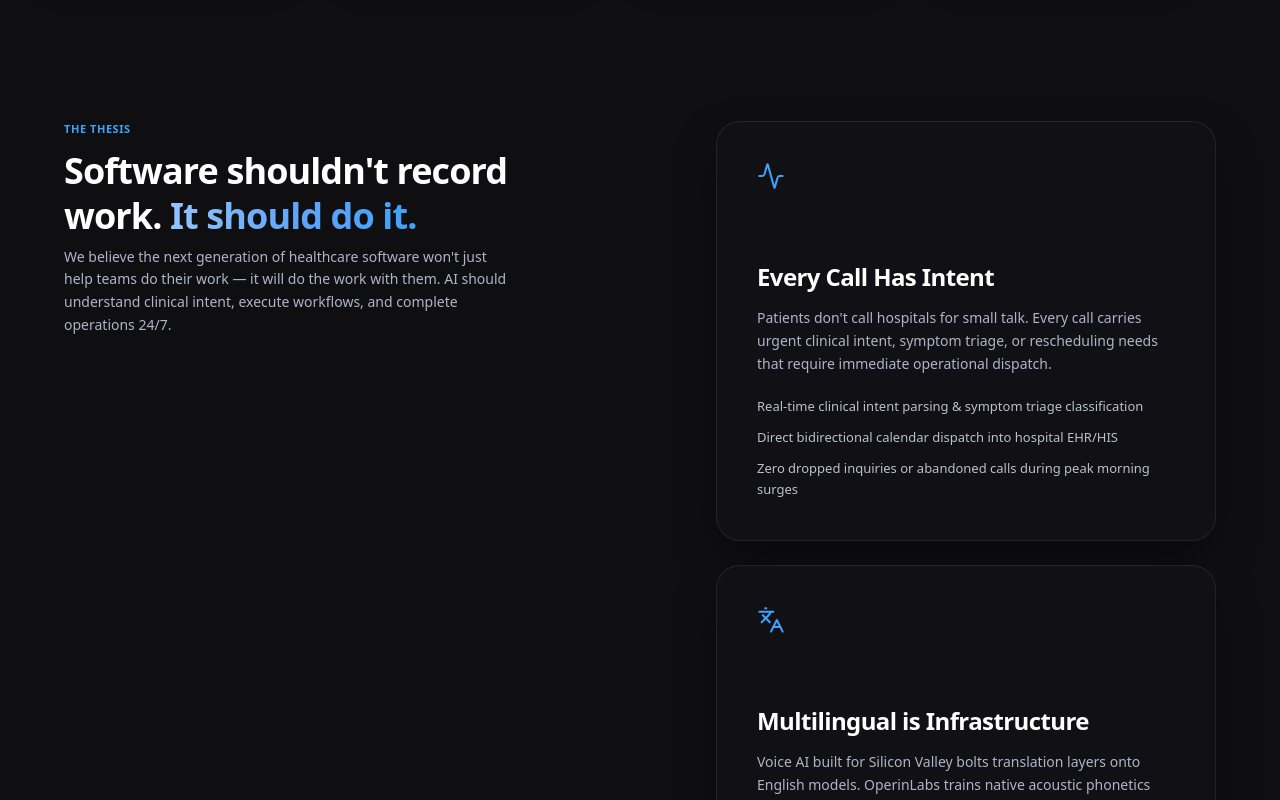
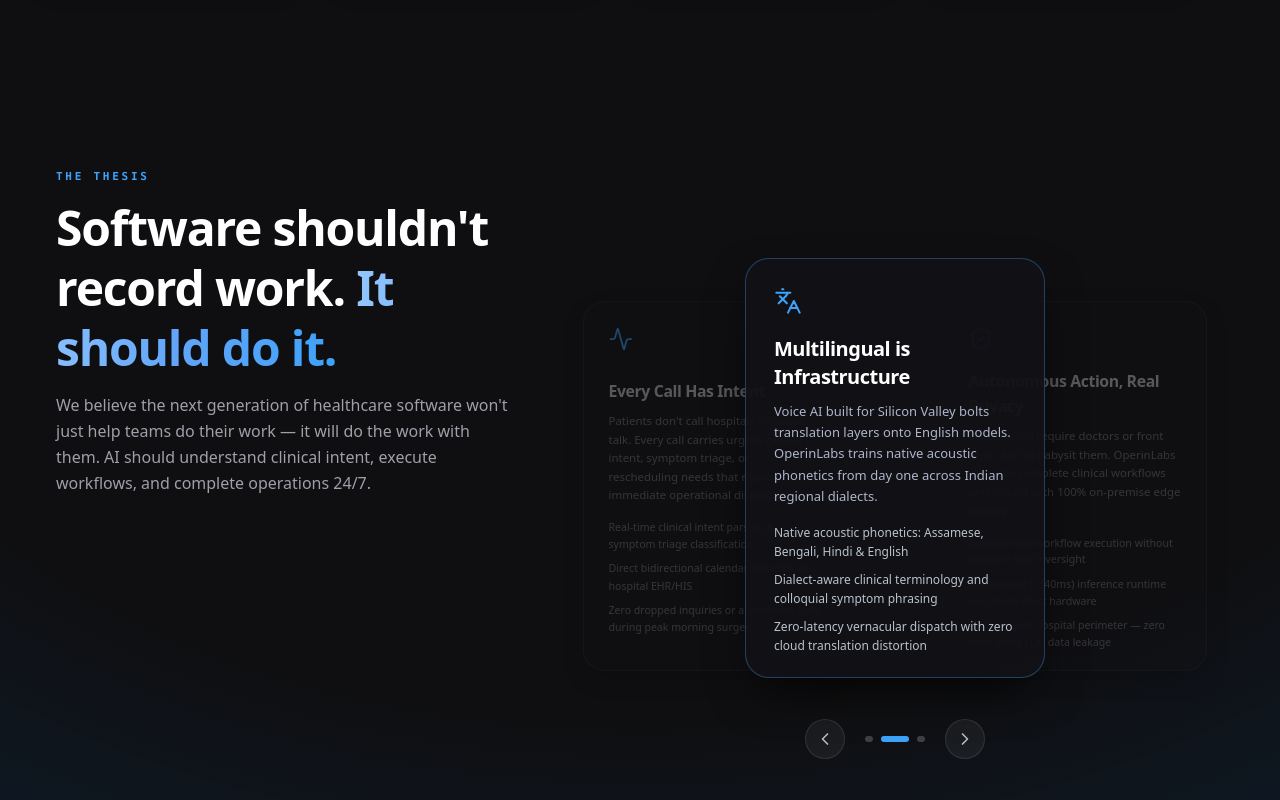
Before and after one commit to shiwangi-upadhyay/OperinLabs, a Next.js app: page / in a window 1280 px wide. Shown: the part 5820-6620 px from the top of the page. Built offline with nearby package versions, Linux system fonts and the light colour scheme.

Commit message:
feat: replace static thesis cards with circular carousel component

```diff
--- a/src/components/thesis/thesis-section.tsx
+++ b/src/components/thesis/thesis-section.tsx
@@ -1,18 +1,10 @@
 "use client"
 
 import React from "react"
-import { motion } from "framer-motion"
 import { Activity, Languages, ShieldCheck } from "lucide-react"
+import { CircularCarousel, type CarouselItem } from "@/components/ui/circular-carousel"
 
-interface ThesisPillar {
-  id: string
-  title: string
-  description: string
-  icon: React.ComponentType<{ className?: string }>
-  highlights: string[]
-}
-
-const THESIS_ITEMS: ThesisPillar[] = [
+const THESIS_ITEMS: CarouselItem[] = [
   {
     id: "1",
     title: "Every Call Has Intent",
@@ -55,77 +47,37 @@ export function ThesisSection() {
   return (
     <section
       id="thesis"
-      className="relative w-full shrink-0 flex-none bg-[#0F0F11] text-[#EEF0F6] pt-10 sm:pt-14 lg:pt-16 pb-16 sm:pb-24 px-6 sm:px-12 lg:px-16 overflow-x-clip"
+      aria-label="The Thesis"
+      className="relative w-full bg-[#0F0F11] text-[#EEF0F6] min-h-screen lg:min-h-[100dvh] flex flex-col justify-start pt-20 sm:pt-28 pb-16 sm:pb-24 px-6 sm:px-10 lg:px-14 overflow-hidden"
       style={{
         background:
           "radial-gradient(125% 125% at 50% 20%, #0F0F11 50%, #3ca2fa33 100%)",
       }}
     >
-      {/* Ambient Lighting Accents matching Footer */}
+      {/* Ambient Lighting Accents */}
       <div className="absolute top-1/4 left-1/3 -translate-x-1/2 -translate-y-1/2 w-[780px] h-[480px] rounded-full bg-[#3ca2fa]/[0.05] blur-[170px] pointer-events-none -z-10" />
       <div className="absolute bottom-20 right-10 w-[500px] h-[500px] rounded-full bg-[#3ca2fa]/[0.04] blur-[150px] pointer-events-none -z-10" />
 
-      <div className="max-w-[1360px] mx-auto grid grid-cols-1 lg:grid-cols-12 gap-8 lg:gap-12 items-start">
-        {/* ── LEFT COLUMN: STICKY MASTHEAD (Exact colors matching The Workforce & Footer) ── */}
-        <div className="lg:col-span-5 lg:sticky lg:top-28 flex flex-col items-start">
-          <div className="mb-2.5 text-[11px] font-semibold tracking-wider text-[#3ca2fa] uppercase">
-            The thesis
+      <div className="max-w-[1440px] mx-auto grid grid-cols-1 lg:grid-cols-12 gap-10 lg:gap-14 items-start w-full">
+        {/* ── LEFT: HEADING (Anchored firmly at the top-left of the section) ── */}
+        <div className="lg:col-span-5 flex flex-col items-start pt-0">
+          <div className="mb-3 text-[11px] font-mono font-bold tracking-[0.25em] text-[#3ca2fa] uppercase">
+            THE THESIS
           </div>
-          <h2 className="text-2xl sm:text-3xl lg:text-4xl font-extrabold tracking-tight text-white leading-tight">
+          <h2 className="text-3xl sm:text-4xl lg:text-5xl font-extrabold tracking-tight text-white leading-tight">
             Software shouldn't record work.{" "}
             <span className="bg-gradient-to-r from-[#93c5fd] via-[#60a5fa] to-[#3ca2fa] bg-clip-text text-transparent">
               It should do it.
             </span>
           </h2>
-          <p className="mt-2 text-xs sm:text-sm text-[#AEB5CA] leading-relaxed max-w-xl">
+          <p className="mt-3.5 text-sm sm:text-base text-zinc-400 font-normal leading-relaxed max-w-xl">
             We believe the next generation of healthcare software won't just help teams do their work — it will do the work with them. AI should understand clinical intent, execute workflows, and complete operations 24/7.
           </p>
         </div>
 
-        {/* ── RIGHT COLUMN: VERTICALLY SCROLLABLE CARDS (Reduced width, reasonable vertical gaps) ── */}
-        <div className="lg:col-span-7 flex flex-col items-start lg:items-end gap-5 sm:gap-6">
-          {THESIS_ITEMS.map((item) => {
-            const Icon = item.icon
-            return (
-              <motion.div
-                key={item.id}
-                tabIndex={0}
-                role="article"
-                initial={{ opacity: 0, y: 32 }}
-                whileInView={{ opacity: 1, y: 0 }}
-                viewport={{ once: true, margin: "-60px" }}
-                transition={{ duration: 0.6, ease: [0.16, 1, 0.3, 1] }}
-                className="w-full max-w-[500px] relative flex flex-col justify-between min-h-[380px] sm:min-h-[420px] rounded-3xl border border-white/[0.08] bg-[#121217]/85 p-7 sm:p-9 lg:p-10 shadow-[0_20px_50px_-15px_rgba(0,0,0,0.65)] hover:border-[#3ca2fa]/30 focus:border-[#3ca2fa]/30 focus:outline-none transition-colors duration-300"
-              >
-                {/* Minimal line icon in electric blue, directly on card */}
-                <div className="mb-12 sm:mb-16">
-                  <Icon className="size-7 text-[#3ca2fa] stroke-[1.75]" />
-                </div>
-
-                {/* Body Content with clean, balanced spacing */}
-                <div className="w-full flex flex-col">
-                  <h3 className="text-xl sm:text-2xl font-bold tracking-tight text-white mb-3.5 leading-snug">
-                    {item.title}
-                  </h3>
-                  <p className="text-sm text-[#AEB5CA] leading-relaxed mb-5 font-normal">
-                    {item.description}
-                  </p>
-
-                  {/* Highlights Bullet List without tick icons */}
-                  <div className="flex flex-col gap-2.5">
-                    {item.highlights.map((point, pIdx) => (
-                      <p
-                        key={pIdx}
-                        className="text-xs sm:text-[13px] text-[#CBD5E1]/90 leading-relaxed"
-                      >
-                        {point}
-                      </p>
-                    ))}
-                  </div>
-                </div>
-              </motion.div>
-            )
-          })}
+        {/* ── RIGHT: CARDS (Balanced vertically with equal top and bottom margins) ── */}
+        <div className="lg:col-span-7 flex flex-col items-center justify-center w-full pt-6 sm:pt-10 lg:pt-16">
+          <CircularCarousel items={THESIS_ITEMS} />
         </div>
       </div>
     </section>
--- a/src/components/ui/circular-carousel.tsx
+++ b/src/components/ui/circular-carousel.tsx
@@ -1,8 +1,8 @@
 "use client"
 
-import React, { useCallback, useEffect, useMemo, useRef, useState } from "react"
+import React, { useCallback, useEffect, useRef, useState } from "react"
 import { motion } from "framer-motion"
-import { ChevronLeft, ChevronRight, Check } from "lucide-react"
+import { ChevronLeft, ChevronRight } from "lucide-react"
 import { cn } from "@/lib/utils"
 
 export interface CarouselItem {
@@ -10,7 +10,7 @@ export interface CarouselItem {
   title: string
   description: string
   tag?: string
-  badge?: string
+  icon?: React.ComponentType<{ className?: string }>
   highlights?: string[]
 }
 
@@ -30,48 +30,31 @@ function getItemPosition(
   radiusX: number,
   radiusY: number
 ) {
-  // Compute circular difference in range [-total/2, total/2]
   let diff = (index - activeIndex) % total
   if (diff > total / 2) diff -= total
   if (diff < -total / 2) diff += total
 
   const absDiff = Math.abs(diff)
 
-  // 1. Center active card (slot 0)
   if (absDiff === 0) {
     return {
       x: 0,
       y: 0,
       scale: 1,
       opacity: 1,
-      zIndex: 30,
+      zIndex: 25,
       pointerEvents: "auto" as const,
     }
   }
 
-  // 2. Immediate flanking neighbors (slots -1 and +1)
-  if (absDiff <= 1) {
   const sign = Math.sign(diff)
   return {
     x: sign * radiusX,
     y: radiusY,
     scale: 0.88,
-      opacity: 0.45,
-      zIndex: 15,
+    opacity: 0.38,
+    zIndex: 10,
     pointerEvents: "auto" as const,
-    }
-  }
-
-  // 3. Offstage buffer cards (slots <= -2 or >= +2)
-  // Completely silent and invisible (opacity: 0) to ensure smooth wrapping
-  const sign = Math.sign(diff || 1)
-  return {
-    x: sign * radiusX * 1.35,
-    y: radiusY * 1.5,
-    scale: 0.65,
-    opacity: 0,
-    zIndex: 0,
-    pointerEvents: "none" as const,
   }
 }
 
@@ -83,36 +66,27 @@ export function CircularCarousel({
   autoPlayInterval = 5000,
   className,
 }: CircularCarouselProps) {
-  const [internalTrackIndex, setInternalTrackIndex] = useState(0)
+  const [internalIndex, setInternalIndex] = useState(0)
   const [isHovered, setIsHovered] = useState(false)
-  const [radii, setRadii] = useState({ rx: 420, ry: 30, w: 380, h: 460 })
+  const [radii, setRadii] = useState({ rx: 170, ry: 18, w: 290, h: 420 })
   const intervalRef = useRef<ReturnType<typeof setInterval> | null>(null)
   const containerRef = useRef<HTMLDivElement | null>(null)
 
-  // For 3 items, create a 6-item virtual loop to provide silent offstage wrapping buffers
-  const trackItems = useMemo(() => {
-    if (items.length === 3) {
-      return [
-        ...items.map(item => ({ ...item, virtualId: `${item.id}-a`, originalIndex: items.indexOf(item) })),
-        ...items.map(item => ({ ...item, virtualId: `${item.id}-b`, originalIndex: items.indexOf(item) })),
-      ]
-    }
-    return items.map((item, idx) => ({ ...item, virtualId: item.id, originalIndex: idx }))
-  }, [items])
+  const activeIndex = controlledIndex ?? internalIndex
+  const total = items.length
 
-  const total = trackItems.length
-  const trackIndex = controlledIndex !== undefined ? controlledIndex : internalTrackIndex
-
-  // Responsive radii and vertically longer card dimensions
+  // Sized compactly to stay cleanly within the right column
   useEffect(() => {
     const updateRadii = () => {
       const w = window.innerWidth
-      if (w >= 1024) {
-        setRadii({ rx: 420, ry: 30, w: 380, h: 460 })
+      if (w >= 1280) {
+        setRadii({ rx: 180, ry: 18, w: 300, h: 420 })
+      } else if (w >= 1024) {
+        setRadii({ rx: 150, ry: 16, w: 280, h: 410 })
       } else if (w >= 640) {
-        setRadii({ rx: 320, ry: 24, w: 330, h: 430 })
+        setRadii({ rx: 130, ry: 14, w: 270, h: 400 })
       } else {
-        setRadii({ rx: 170, ry: 16, w: 290, h: 400 })
+        setRadii({ rx: 80, ry: 10, w: 240, h: 380 })
       }
     }
     updateRadii()
@@ -121,35 +95,18 @@ export function CircularCarousel({
   }, [])
 
   const goTo = useCallback(
-    (targetOriginalIndex: number) => {
-      setInternalTrackIndex(current => {
-        const currentOriginal = current % items.length
-        let diff = targetOriginalIndex - currentOriginal
-        if (diff > items.length / 2) diff -= items.length
-        if (diff < -items.length / 2) diff += items.length
-        const nextIndex = ((current + diff) % total + total) % total
-        onActiveChange?.(targetOriginalIndex)
-        return nextIndex
-      })
+    (index: number) => {
+      const newIndex = ((index % total) + total) % total
+      if (controlledIndex === undefined) {
+        setInternalIndex(newIndex)
+      }
+      onActiveChange?.(newIndex)
     },
-    [items.length, total, onActiveChange],
+    [total, controlledIndex, onActiveChange],
   )
 
-  const next = useCallback(() => {
-    setInternalTrackIndex(current => {
-      const nextIdx = (current + 1) % total
-      onActiveChange?.(nextIdx % items.length)
-      return nextIdx
-    })
-  }, [total, items.length, onActiveChange])
-
-  const prev = useCallback(() => {
-    setInternalTrackIndex(current => {
-      const prevIdx = (current - 1 + total) % total
-      onActiveChange?.(prevIdx % items.length)
-      return prevIdx
-    })
-  }, [total, items.length, onActiveChange])
+  const next = useCallback(() => goTo(activeIndex + 1), [activeIndex, goTo])
+  const prev = useCallback(() => goTo(activeIndex - 1), [activeIndex, goTo])
 
   useEffect(() => {
     if (!autoPlay || isHovered) return
@@ -169,9 +126,18 @@ export function CircularCarousel({
     return () => el?.removeEventListener("keydown", handler)
   }, [next, prev])
 
+  const handleCardClick = (index: number) => {
+    let diff = (index - activeIndex) % total
+    if (diff > total / 2) diff -= total
+    if (diff < -total / 2) diff += total
+
+    if (diff === 1) next()
+    else if (diff === -1) prev()
+    else goTo(index)
+  }
+
   const halfW = radii.w / 2
   const halfH = radii.h / 2
-  const activeOriginalIndex = trackIndex % items.length
 
   return (
     <div
@@ -187,40 +153,16 @@ export function CircularCarousel({
         className,
       )}
     >
-      {/* 1. Diffuse Floor Glow Pool Underneath Track */}
-      <div
-        className="absolute top-1/2 left-1/2 -translate-x-1/2 -translate-y-1/2 w-full max-w-5xl h-64 rounded-full pointer-events-none -z-10"
-        style={{
-          background:
-            "radial-gradient(ellipse at center, rgba(37,99,235,0.18) 0%, rgba(37,99,235,0.03) 55%, transparent 75%)",
-          filter: "blur(52px)",
-        }}
-      />
-
-      {/* 2. Panoramic Horizon Stage with Vertically Longer Cards */}
-      <div className="relative h-[500px] sm:h-[530px] lg:h-[560px] w-full max-w-6xl">
-        {trackItems.map((item, i) => {
-          const pos = getItemPosition(i, trackIndex, total, radii.rx, radii.ry)
-          const isActive = pos.scale === 1
-
-          // Calculate offset relative to active card
-          let diff = (i - trackIndex) % total
-          if (diff > total / 2) diff -= total
-          if (diff < -total / 2) diff += total
-
-          const handleClick = () => {
-            if (diff === -1) prev()
-            else if (diff === 1) next()
-            else if (diff === 0) {
-              /* already active */
-            } else {
-              goTo(item.originalIndex)
-            }
-          }
+      {/* 3D Orbiting Stage */}
+      <div className="relative h-[440px] sm:h-[460px] lg:h-[470px] w-full max-w-2xl flex items-center justify-center overflow-visible">
+        {items.map((item, i) => {
+          const pos = getItemPosition(i, activeIndex, total, radii.rx, radii.ry)
+          const isActive = i === activeIndex
+          const Icon = item.icon
 
           return (
             <motion.div
-              key={item.virtualId}
+              key={item.id}
               animate={{
                 x: pos.x,
                 y: pos.y,
@@ -246,137 +188,118 @@ export function CircularCarousel({
             >
               <button
                 type="button"
-                onClick={handleClick}
+                onClick={() => handleCardClick(i)}
                 aria-label={item.title}
                 aria-selected={isActive}
                 role="option"
                 className={cn(
-                  "w-full h-full cursor-pointer flex flex-col justify-between rounded-2xl border p-6 sm:p-8 text-left transition-colors duration-200 select-none",
+                  "w-full h-full cursor-pointer flex flex-col justify-between rounded-3xl border p-6 sm:p-7 text-left transition-all duration-300 select-none",
                   isActive
-                    ? "border-blue-400/50 bg-gradient-to-b from-[#142038] via-[#0E1728] to-[#0A0E1A] shadow-[0_25px_60px_-12px_rgba(37,99,235,0.45),0_0_25px_rgba(59,130,246,0.22)]"
-                    : "border-white/[0.08] bg-gradient-to-b from-[#0F1524] to-[#0A0E1A] shadow-[0_12px_30px_-5px_rgba(0,0,0,0.55)] hover:border-white/20 hover:bg-[#121A2C]",
+                    ? "border-[#3ca2fa]/35 bg-[#121217]/95 shadow-[0_20px_50px_-15px_rgba(0,0,0,0.85)]"
+                    : "border-white/[0.08] bg-[#121217]/90 shadow-[0_10px_30px_-5px_rgba(0,0,0,0.5)] hover:border-white/20 hover:opacity-70",
                 )}
               >
-                {/* Header Tag - NO blue/green dots */}
-                <div className="flex items-center justify-between w-full">
-                  {item.tag && (
+                {/* Minimal line icon in electric blue, directly on card */}
+                {Icon && (
+                  <div className="mb-4 sm:mb-5">
+                    <Icon className="size-6 sm:size-7 text-[#3ca2fa] stroke-[1.75]" />
+                  </div>
+                )}
+
+                {item.tag && !Icon && (
                   <span
                     className={cn(
-                        "rounded-full px-3 py-1 text-[11px] font-mono font-semibold uppercase tracking-wider transition-colors duration-200",
+                      "rounded-full px-2.5 py-0.5 text-[10px] font-medium uppercase tracking-wider transition-colors mb-4 w-fit",
                       isActive
-                          ? "bg-blue-500/20 border border-blue-400/40 text-blue-300"
-                          : "bg-white/10 text-white/50 border border-white/10",
+                        ? "bg-[#3ca2fa]/15 text-[#3ca2fa] border border-[#3ca2fa]/30"
+                        : "bg-white/10 text-white/60 border border-white/5",
                     )}
                   >
                     {item.tag}
                   </span>
                 )}
-                </div>
 
-                {/* Body Content - Vertically elongated format */}
-                <div className="w-full my-auto py-2 flex flex-col">
+                {/* Body Content with balanced, sleek typography */}
+                <div className="w-full flex flex-col my-auto">
                   <h3
                     className={cn(
-                      "font-bold leading-tight transition-colors duration-200",
+                      "font-bold tracking-tight leading-snug mb-2 sm:mb-2.5 transition-colors",
                       isActive
-                        ? "text-white text-xl sm:text-2xl"
-                        : "text-white/75 text-lg sm:text-xl",
+                        ? "text-white text-lg sm:text-xl font-bold"
+                        : "text-white/80 text-base sm:text-lg",
                     )}
                   >
                     {item.title}
                   </h3>
                   <p
                     className={cn(
-                      "mt-3 text-xs sm:text-[13px] md:text-sm leading-relaxed transition-colors duration-200",
-                      isActive ? "text-[#CBD5E1]" : "text-[#717A8C]",
+                      "text-xs sm:text-[13px] leading-relaxed mb-3.5 sm:mb-4 transition-colors font-normal",
+                      isActive ? "text-[#AEB5CA]" : "text-zinc-500",
                     )}
                   >
                     {item.description}
                   </p>
 
-                  {/* Highlights Bullet List */}
+                  {/* Highlights Bullet List without tick icons */}
                   {item.highlights && item.highlights.length > 0 && (
-                    <div className="mt-5 flex flex-col gap-2.5">
-                      {item.highlights.map((point, idx) => (
-                        <div
-                          key={idx}
+                    <div className="flex flex-col gap-2">
+                      {item.highlights.map((point, pIdx) => (
+                        <p
+                          key={pIdx}
                           className={cn(
-                            "flex items-start gap-2.5 text-xs sm:text-[13px] leading-snug transition-colors duration-200",
-                            isActive ? "text-zinc-200" : "text-zinc-400",
+                            "text-[11px] sm:text-xs leading-relaxed transition-colors",
+                            isActive ? "text-[#CBD5E1]/90" : "text-zinc-500",
                           )}
                         >
-                          <Check
-                            className={cn(
-                              "h-4 w-4 shrink-0 stroke-[2.5] mt-0.5 transition-colors duration-200",
-                              isActive ? "text-blue-400" : "text-zinc-600",
-                            )}
-                          />
-                          <span>{point}</span>
-                        </div>
+                          {point}
+                        </p>
                       ))}
                     </div>
                   )}
                 </div>
-
-                {/* Footer Metric Badge - Clean text only, NO green dot */}
-                {item.badge && (
-                  <div className="w-full pt-3.5 border-t border-white/[0.08] flex items-center justify-between text-[11px] font-mono">
-                    <span
-                      className={cn(
-                        "truncate font-medium transition-colors duration-200",
-                        isActive ? "text-blue-300" : "text-zinc-500"
-                      )}
-                    >
-                      {item.badge}
-                    </span>
-                  </div>
-                )}
               </button>
             </motion.div>
           )
         })}
       </div>
 
-      {/* 3. Navigation Controls - exactly 3 dots */}
-      <div className="flex items-center gap-4 mt-10 z-20">
+      {/* Controls & Exactly 3 Dots */}
+      <div className="flex items-center gap-4 sm:gap-5 mt-4 z-20">
         <button
           type="button"
           onClick={prev}
           aria-label="Previous principle"
-          className="flex h-9 w-9 items-center justify-center rounded-full border border-white/12 bg-white/5 text-white/80 hover:bg-white/15 hover:text-white hover:border-white/25 active:scale-95 transition-all cursor-pointer"
+          className="flex h-9 w-9 sm:h-10 sm:w-10 items-center justify-center rounded-full border border-white/10 bg-white/5 text-white/70 hover:bg-white/15 hover:text-white transition-all cursor-pointer active:scale-95"
         >
-          <ChevronLeft className="size-4" />
+          <ChevronLeft className="size-4 sm:size-5" />
         </button>
 
         {/* Exactly 3 Dot indicators matching the 3 cards */}
         <div className="flex items-center gap-2" role="tablist">
-          {items.map((item, i) => {
-            const isDotActive = activeOriginalIndex === i
-            return (
+          {items.map((item, i) => (
             <button
               key={item.id}
               role="tab"
-                aria-selected={isDotActive}
+              aria-selected={i === activeIndex}
               onClick={() => goTo(i)}
               className={cn(
                 "h-1.5 rounded-full transition-all duration-300 cursor-pointer",
-                  isDotActive
-                    ? "w-8 bg-blue-500 shadow-[0_0_12px_#3b82f6]"
+                i === activeIndex
+                  ? "w-7 bg-[#3ca2fa]"
                   : "w-2 bg-white/20 hover:bg-white/40",
               )}
-                aria-label={`Go to principle ${i + 1}: ${item.title}`}
+              aria-label={`Go to item ${i + 1}`}
             />
-            )
-          })}
+          ))}
         </div>
 
         <button
           type="button"
           onClick={next}
           aria-label="Next principle"
-          className="flex h-9 w-9 items-center justify-center rounded-full border border-white/12 bg-white/5 text-white/80 hover:bg-white/15 hover:text-white hover:border-white/25 active:scale-95 transition-all cursor-pointer"
+          className="flex h-9 w-9 sm:h-10 sm:w-10 items-center justify-center rounded-full border border-white/10 bg-white/5 text-white/70 hover:bg-white/15 hover:text-white transition-all cursor-pointer active:scale-95"
         >
-          <ChevronRight className="size-4" />
+          <ChevronRight className="size-5" />
         </button>
       </div>
     </div>
```
Lines whose indentation alone changed are shown as unchanged.
